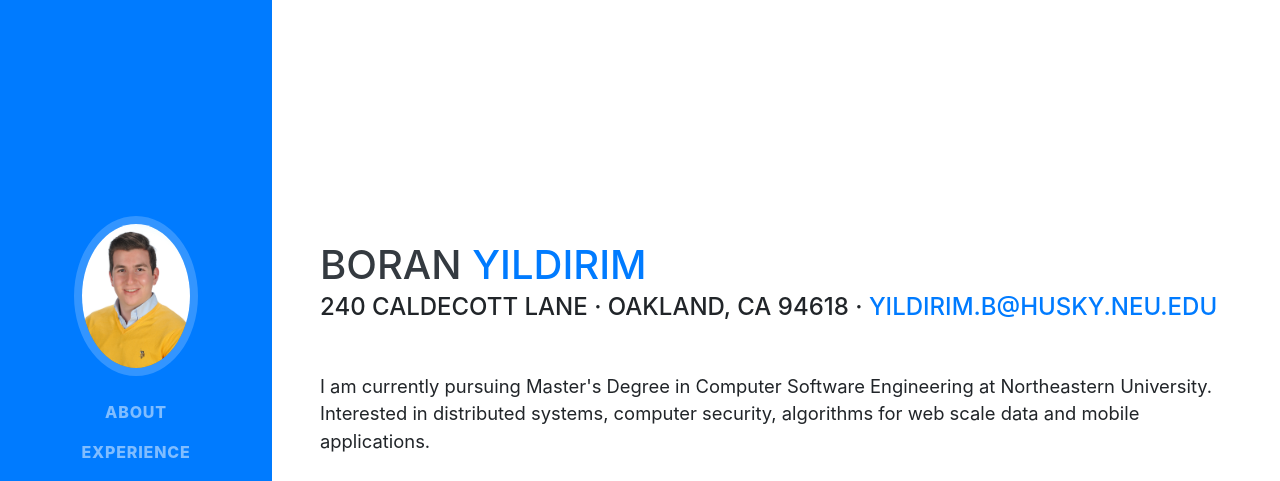
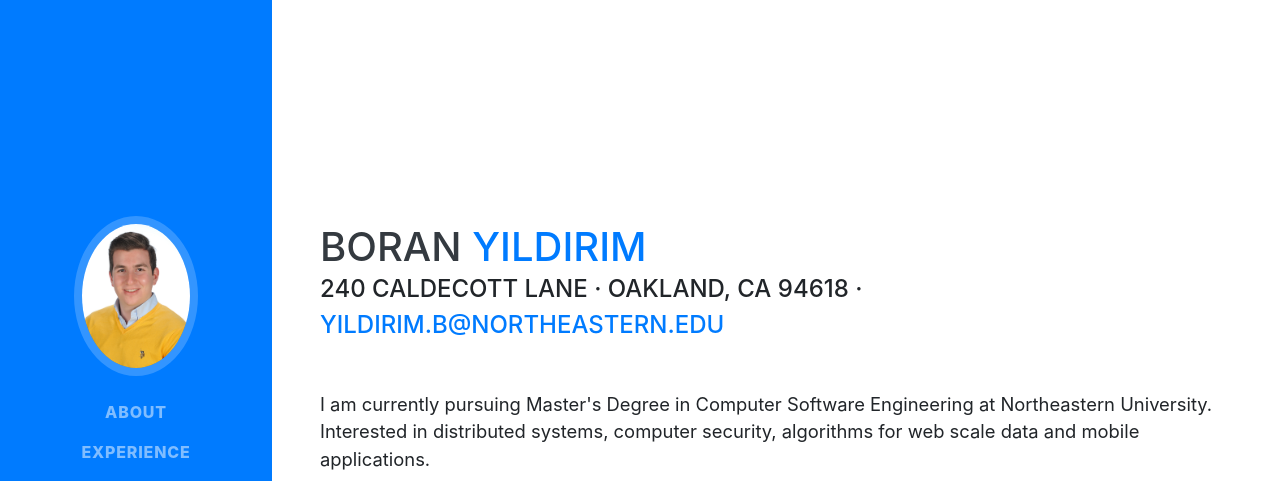
Before and after one commit to boranyldrm/boranyldrm.github.io, a website with bundled scripts: page index.html in a window 1280 px wide. Shown: the top 481 px of the page. Built offline with nearby package versions, Linux system fonts and the light colour scheme; a web font is replaced by a local one.

Commit message:
email address

```diff
--- a/index.html
+++ b/index.html
@@ -65,7 +65,7 @@
           <span class="text-primary">Yildirim</span>
         </h1>
         <div class="subheading mb-5">240 Caldecott Lane · Oakland, CA 94618 ·
-          <a href="mailto:yildirim.b@husky.neu.edu">yildirim.b@husky.neu.edu</a>
+          <a href="mailto:yildirim.b@northeastern.edu">yildirim.b@northeastern.edu</a>
         </div>
         <p class="lead mb-5">I am currently pursuing Master's Degree in Computer Software Engineering at Northeastern University. <br> Interested in distributed systems, computer security, algorithms for web scale data and mobile applications. </p>
         <div class="social-icons">
```
